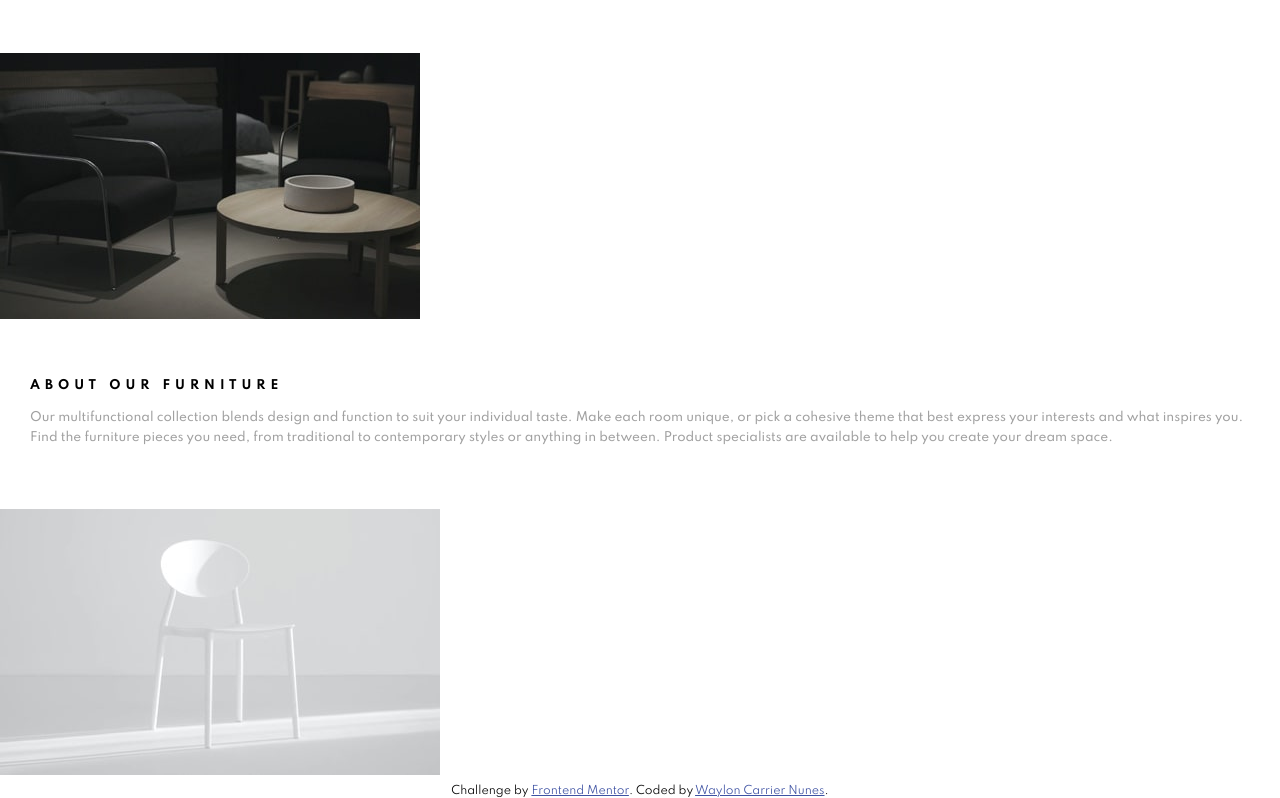
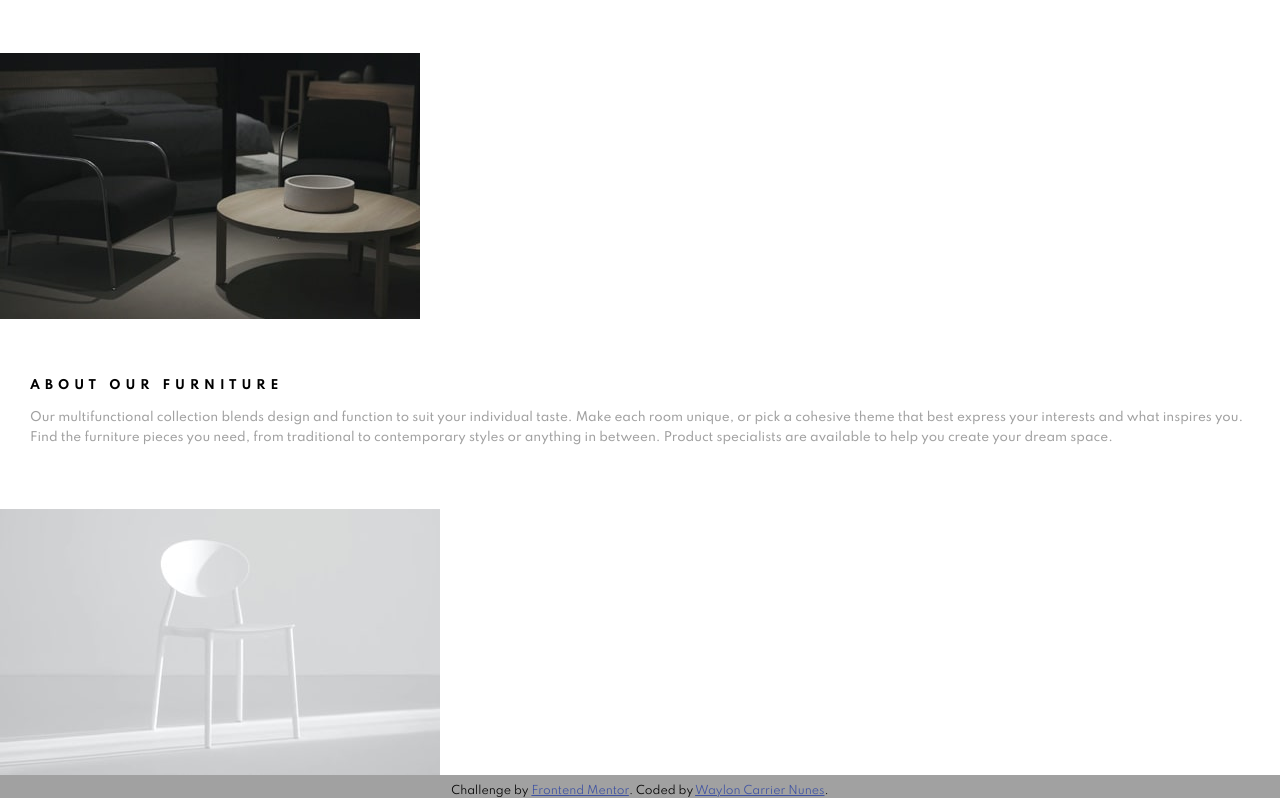
Before and after one commit to Breckles/room-homepage, an Angular app: page / in a window 1280 px wide. Shown: the part 1041-1839 px from the top of the page. Built offline with nearby package versions, Linux system fonts and the light colour scheme.

Commit message:
styled the attribution

```diff
--- a/src/app/app.component.scss
+++ b/src/app/app.component.scss
@@ -39,6 +39,8 @@ article {
 ///////////////////////////////////////////////////////////////////////////
 .attribution {
   padding-top: 1rem;
+
+  background-color: theme.$dark-gray;
   font-size: 11px;
   text-align: center;
 }
```
